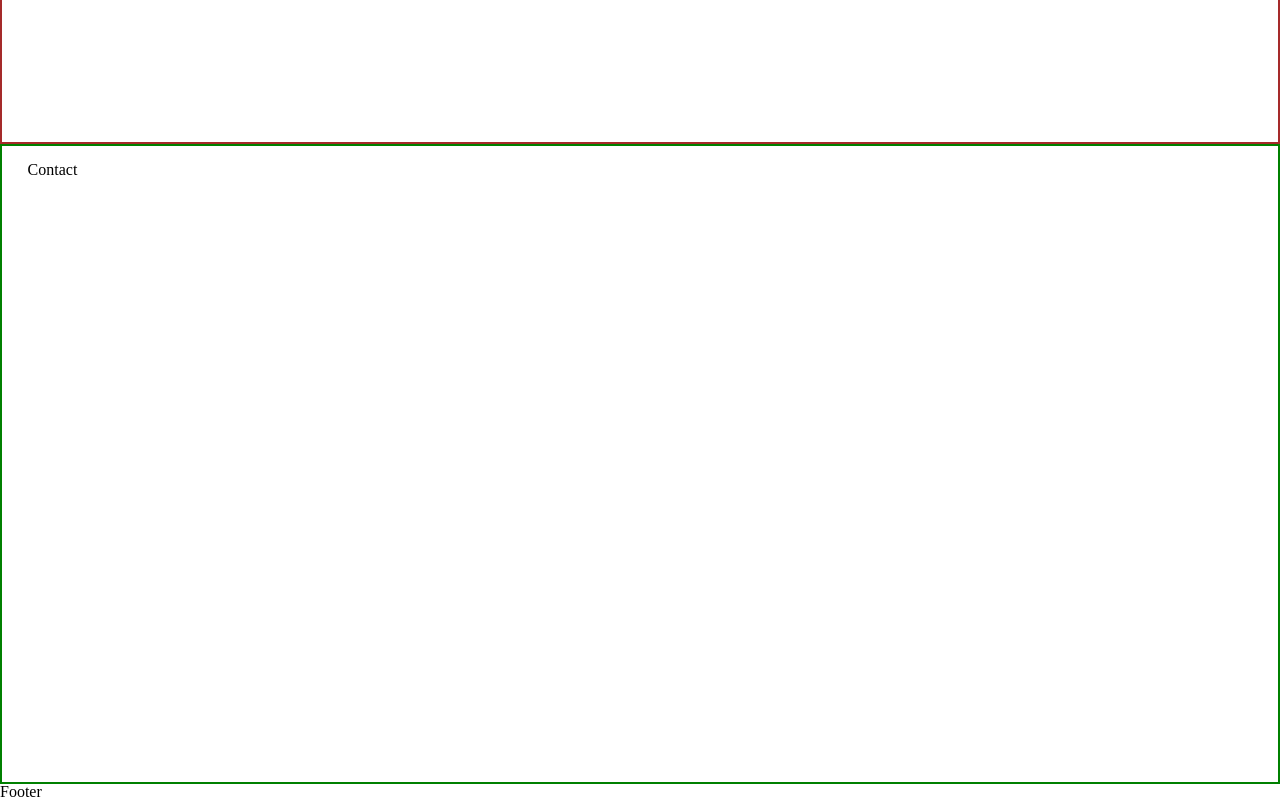
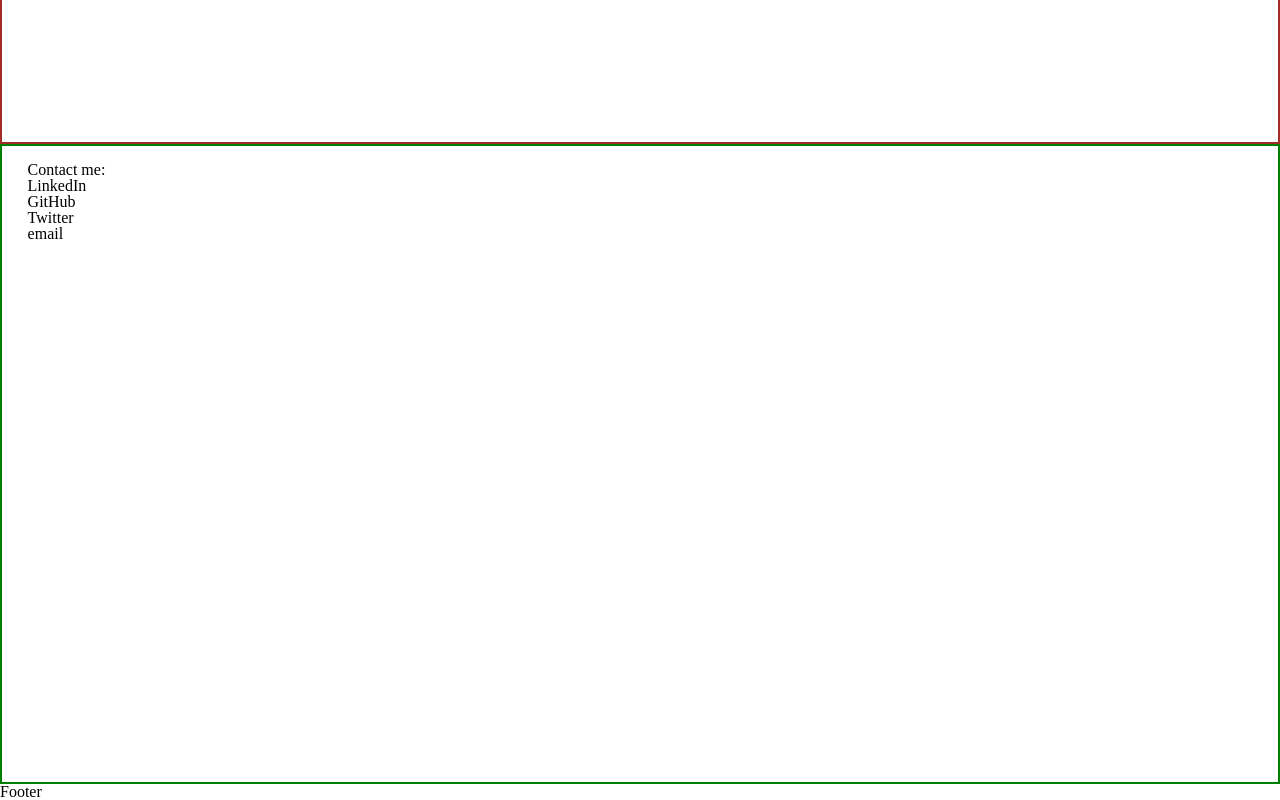
Before and after one commit to am1macdonald/portfolio, a React (Create React App) app: page / in a window 1280 px wide. Shown: the part 1883-2683 px from the top of the page. Built offline with nearby package versions, Linux system fonts and the light colour scheme.

Commit message:
add placeholder text

```diff
--- a/src/components/Contact/Contact.jsx
+++ b/src/components/Contact/Contact.jsx
@@ -6,7 +6,15 @@ const { contactSection } = Styles;
 const Contact = () => {
   return (
     <section className={contactSection}>
-      <div id="contact">Contact</div>
+      <div id="contact">
+        <h2>Contact me:</h2>
+        <ul>
+          <li>LinkedIn</li>
+          <li>GitHub</li>
+          <li>Twitter</li>
+          <li>email</li>
+        </ul>
+      </div>
     </section>
   );
 };
```
